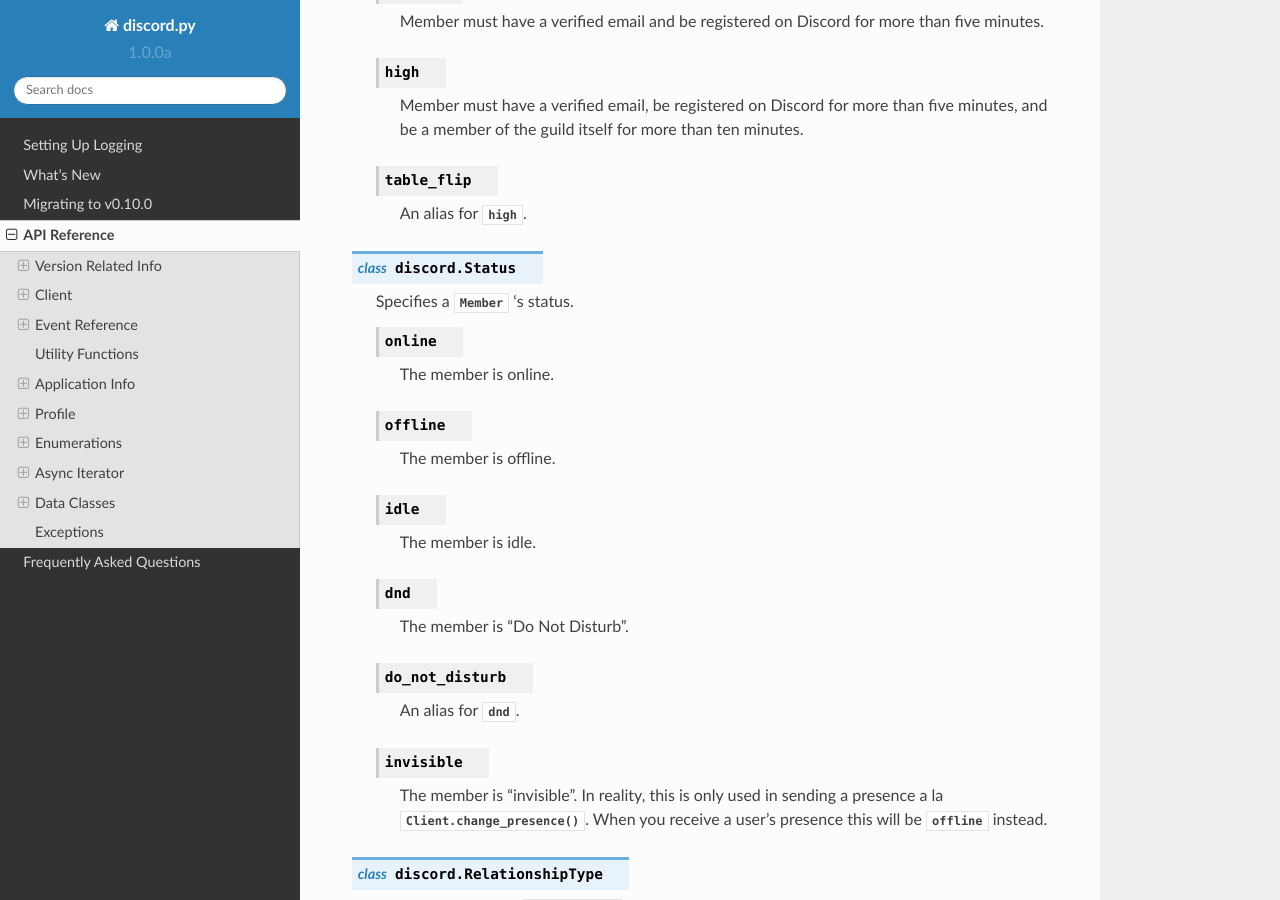
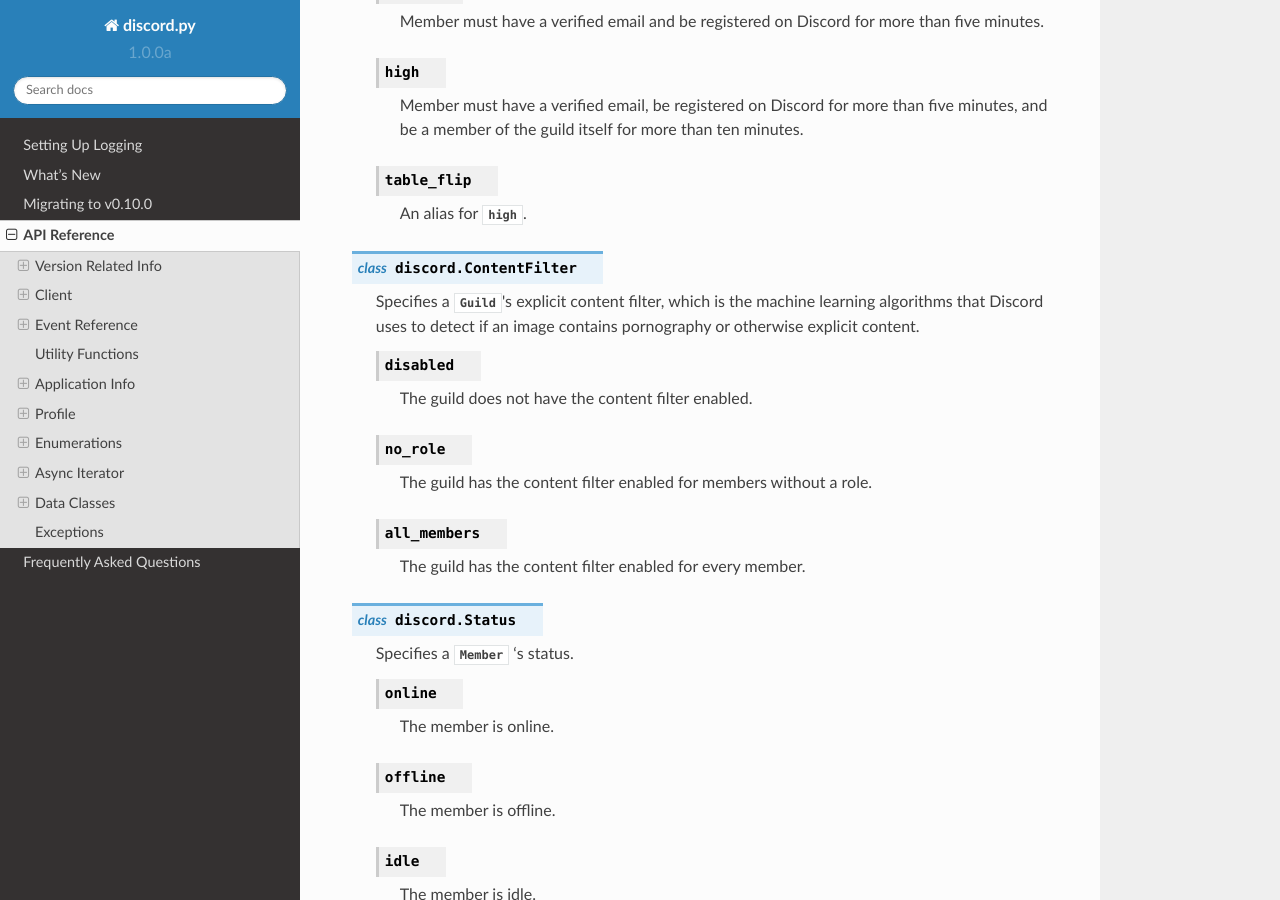
Before and after one commit to Rapptz/discord.py, a Sphinx documentation site: the page built from docs/api.rst, in a window 1280 px wide and 900 px high, scrolled down 14048 px. Built offline with Sphinx 7.4.7 and the Read the Docs theme 2.0.0, drawn with Linux system fonts in a browser that asks for light colours.

Commit message:
Add Guild.explicit_content_filter.

```diff
--- a/docs/api.rst
+++ b/docs/api.rst
@@ -633,6 +633,22 @@
 
         An alias for :attr:`high`.
 
+.. class:: ContentFilter
+
+    Specifies a :class:`Guild`\'s explicit content filter, which is the machine
+    learning algorithms that Discord uses to detect if an image contains
+    pornography or otherwise explicit content.
+
+    .. attribute:: disabled
+
+        The guild does not have the content filter enabled.
+    .. attribute:: no_role
+
+        The guild has the content filter enabled for members without a role.
+    .. attribute:: all_members
+
+        The guild has the content filter enabled for every member.
+
 .. class:: Status
 
     Specifies a :class:`Member` 's status.
```
Also changed, not shown: 2 other files.
